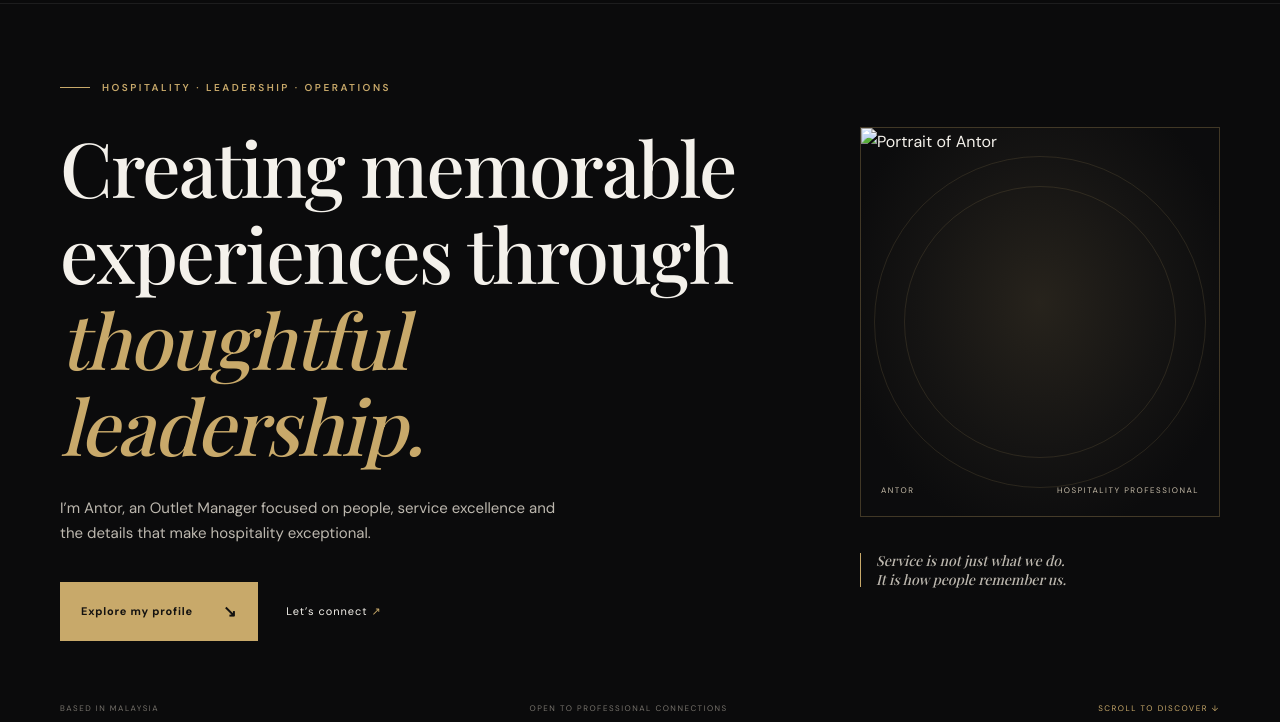
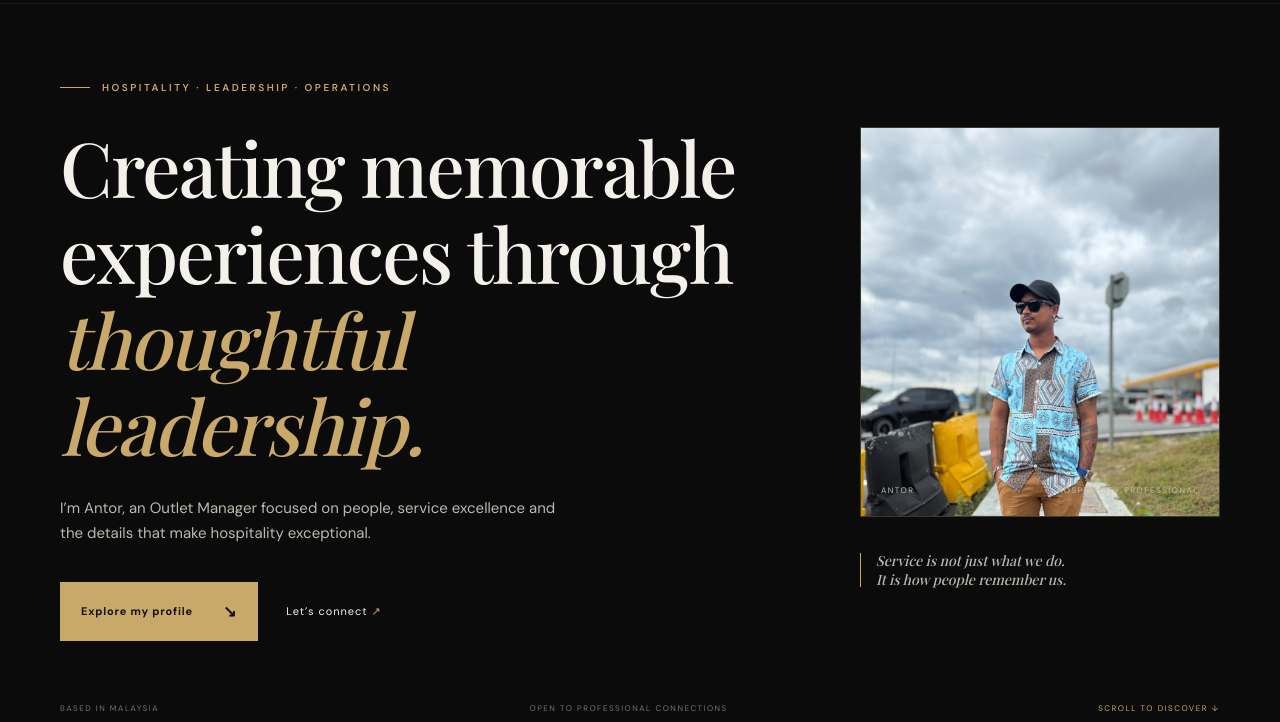
Before and after one commit to antor6652-sketch/Antor-, a plain HTML site: page index.html in a window 1280 px wide. Shown: the part 78-800 px from the top of the page. Drawn offline with nearby package versions, Linux system fonts and the light colour scheme; no server answers.

Commit message:
Change profile photo source to Antor.jpeg
Updated the image source from 'antor.jpg' to 'Antor.jpeg'.

```diff
--- a/index.html
+++ b/index.html
@@ -32,7 +32,7 @@
       </div>
       <div class="hero-side">
         <div class="portrait-frame">
-          <img src="assets/antor.jpg"
+<img src="assets/Antor.jpeg"
      alt="Portrait of Antor"
      class="profile-photo">
           <div class="portrait-caption"><span>ANTOR</span><span>HOSPITALITY PROFESSIONAL</span></div>
```
